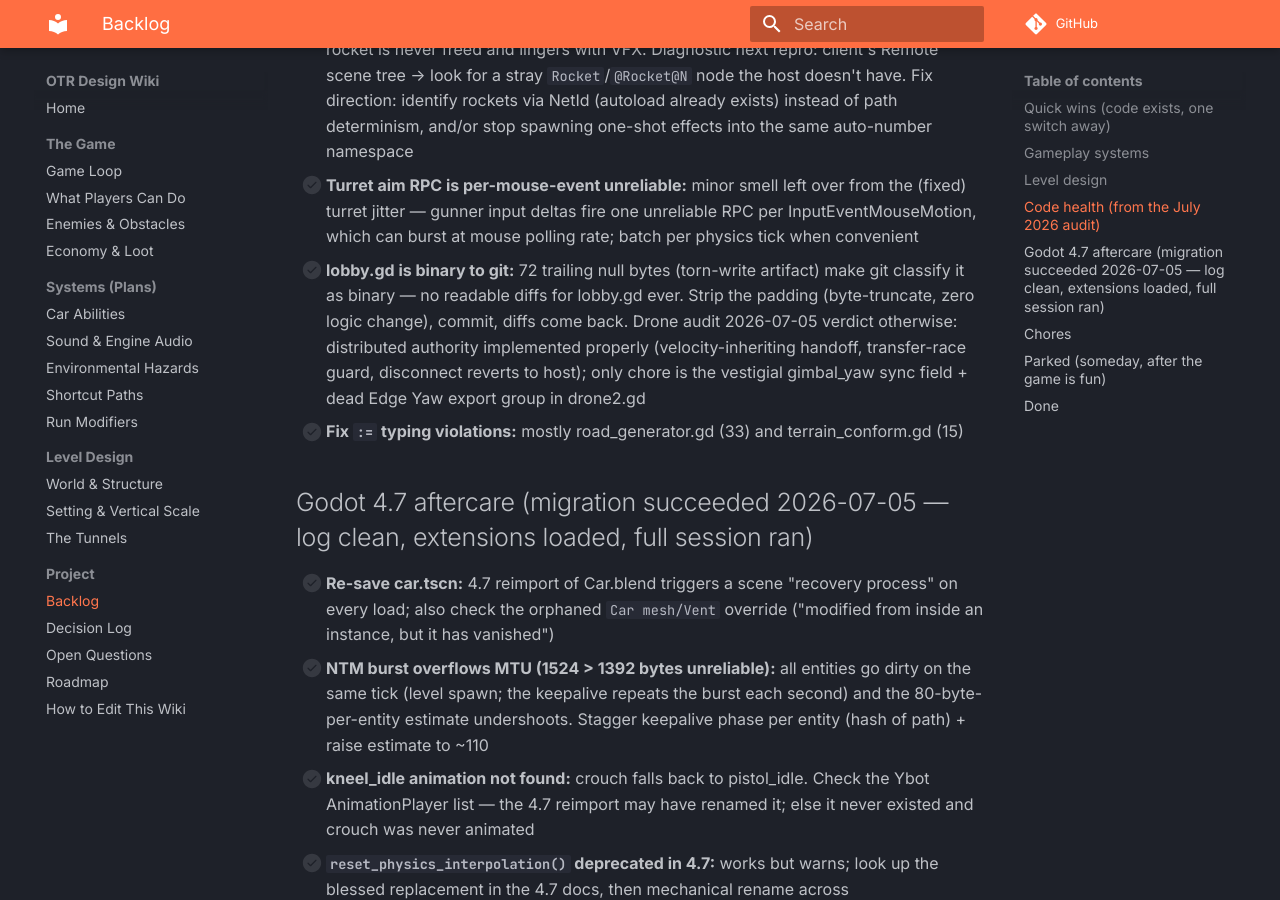
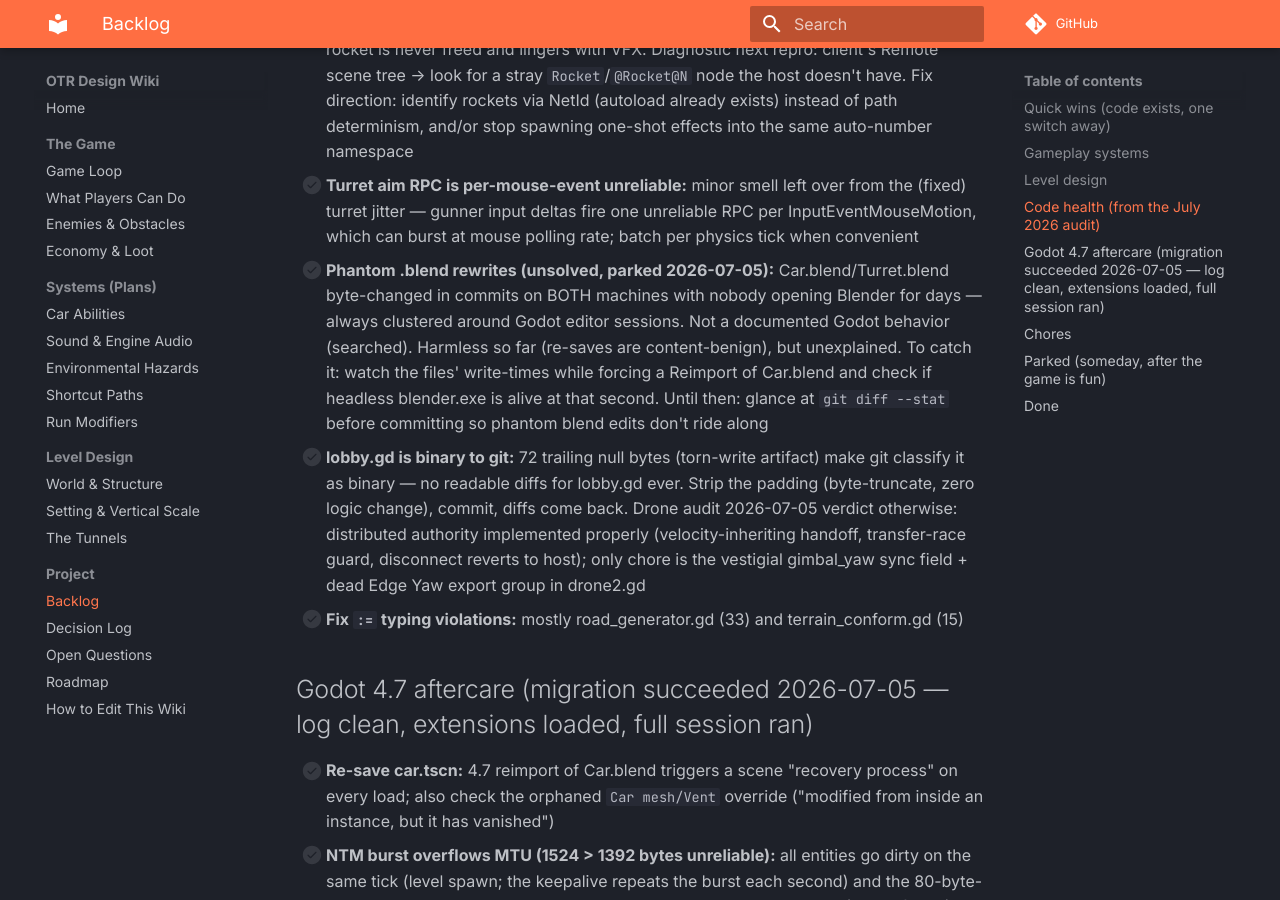
Before and after one commit to cap7n/otr-docs, an MkDocs documentation site: the page built from docs/project/backlog.md, in a window 1280 px wide and 900 px high, scrolled down 3805 px. Built offline with MkDocs 1.6.1 and Material for MkDocs 9.7.7, drawn with Linux system fonts in a browser that asks for light colours; comment, search, counter and statistics services are not loaded.

Commit message:
Backlog: phantom .blend rewrites — parked with catch-it-later procedure
Co-Authored-By: Claude Opus 4.8 <noreply@anthropic.com>

```diff
--- a/docs/project/backlog.md
+++ b/docs/project/backlog.md
@@ -56,6 +56,7 @@ Conventions: `🔨` = in progress · `⛔` = blocked by a decision or another it
 - [ ] **Network spine chores (2026-07-05 audit):** `interp_delay` is @export but `_ready()` overwrites it — Inspector value silently lies; NetId registry accumulates FREED entries across level transitions; crouch flag missing from player sync dict so remote players never play kneel_idle
 - [ ] **Phantom rocket smoke on the client (no rockets in flight):** seen 2026-07-05 after a session with turret + rocket fire; smoke hangs at the launcher on the client only. Prime suspects exonerated by scene-file evidence (thrust/nitro/flames/muzzle all default-off or self-terminating). Leading hypothesis: ghost rocket — rockets are identified across peers by auto-numbered node path (rocket_pot_controller.gd:116 admits the invariant), but tracers/impact dust spawn into the same parent via UNRELIABLE `_rpc_fire_effects`; one dropped effects packet desyncs the auto-number counter, after which `_rpc_explode` + NTM sync target a path the client doesn't have → its rocket is never freed and lingers with VFX. Diagnostic next repro: client's Remote scene tree → look for a stray `Rocket`/`@Rocket@N` node the host doesn't have. Fix direction: identify rockets via NetId (autoload already exists) instead of path determinism, and/or stop spawning one-shot effects into the same auto-number namespace
 - [ ] **Turret aim RPC is per-mouse-event unreliable:** minor smell left over from the (fixed) turret jitter — gunner input deltas fire one unreliable RPC per InputEventMouseMotion, which can burst at mouse polling rate; batch per physics tick when convenient
+- [ ] **Phantom .blend rewrites (unsolved, parked 2026-07-05):** Car.blend/Turret.blend byte-changed in commits on BOTH machines with nobody opening Blender for days — always clustered around Godot editor sessions. Not a documented Godot behavior (searched). Harmless so far (re-saves are content-benign), but unexplained. To catch it: watch the files' write-times while forcing a Reimport of Car.blend and check if headless blender.exe is alive at that second. Until then: glance at `git diff --stat` before committing so phantom blend edits don't ride along
 - [ ] **lobby.gd is binary to git:** 72 trailing null bytes (torn-write artifact) make git classify it as binary — no readable diffs for lobby.gd ever. Strip the padding (byte-truncate, zero logic change), commit, diffs come back. Drone audit 2026-07-05 verdict otherwise: distributed authority implemented properly (velocity-inheriting handoff, transfer-race guard, disconnect reverts to host); only chore is the vestigial gimbal_yaw sync field + dead Edge Yaw export group in drone2.gd
 - [ ] **Fix `:=` typing violations:** mostly road_generator.gd (33) and terrain_conform.gd (15)
 
```
